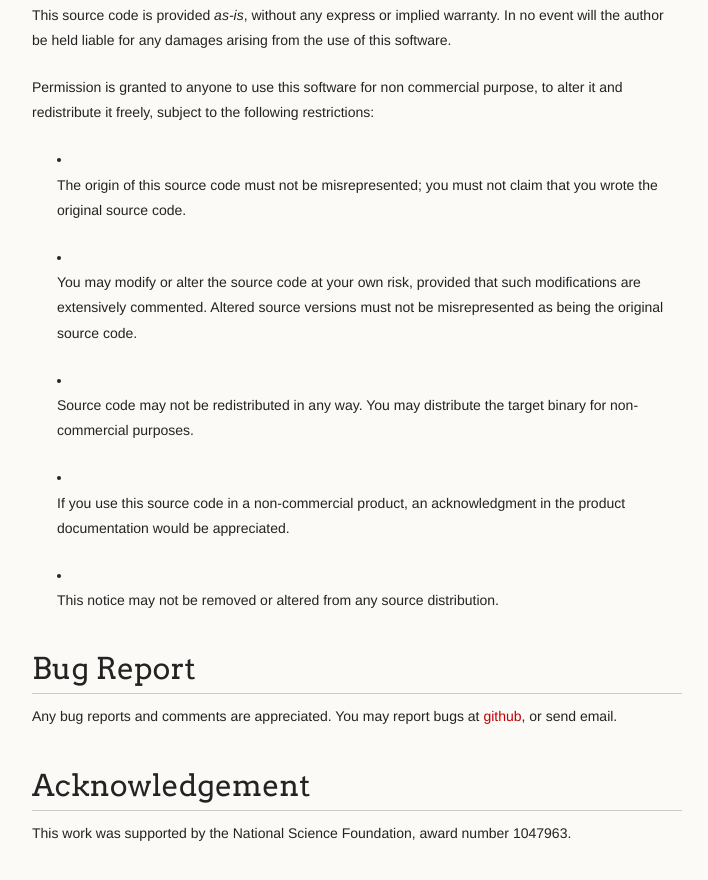
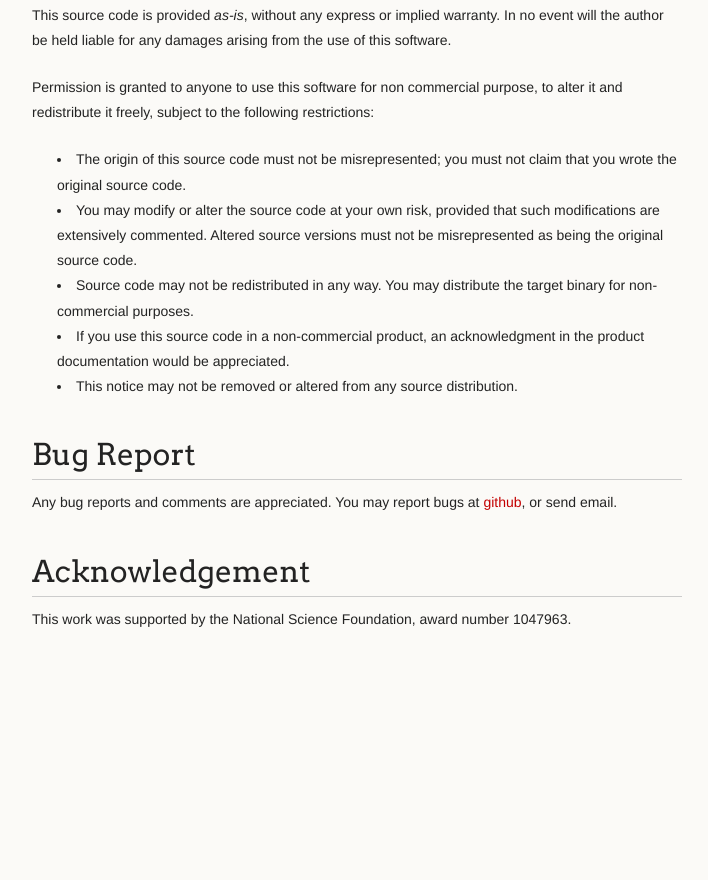
Before and after one commit to ameli/lcs, a plain HTML site: page index.html in a window 1280 px wide. Shown: the part 4241-5121 px from the top of the page, without its empty margins (278-986 px from the left). After the commit the page ends 4945 px from the top, so only its background shows below. Drawn offline with Linux system fonts and the light colour scheme.

```diff
--- a/index.html
+++ b/index.html
@@ -132,11 +132,11 @@
 <p>Permission is granted to anyone to use this software for non commercial purpose, to alter it and redistribute it freely, subject to the following restrictions:</p>
 
 <ul>
-<li><p>The origin of this source code must not be misrepresented; you must not claim that you wrote the original source code. </p></li>
-<li><p>You may modify or alter the source code at your own risk, provided that such modifications are extensively commented. Altered source versions must not be misrepresented as being the original source code.</p></li>
-<li><p>Source code may not be redistributed in any way. You may distribute the target binary for non-commercial purposes.</p></li>
-<li><p>If you use this source code in a non-commercial product, an acknowledgment in the product documentation would be appreciated.</p></li>
-<li><p>This notice may not be removed or altered from any source distribution.</p></li>
+<li>The origin of this source code must not be misrepresented; you must not claim that you wrote the original source code. </li>
+<li>You may modify or alter the source code at your own risk, provided that such modifications are extensively commented. Altered source versions must not be misrepresented as being the original source code.</li>
+<li>Source code may not be redistributed in any way. You may distribute the target binary for non-commercial purposes.</li>
+<li>If you use this source code in a non-commercial product, an acknowledgment in the product documentation would be appreciated.</li>
+<li>This notice may not be removed or altered from any source distribution.</li>
 </ul><h1>
 <a name="bug-report" class="anchor" href="#bug-report"><span class="octicon octicon-link"></span></a>Bug Report</h1>
 
```
Also changed, not shown: params.json (+1 -1 lines).
